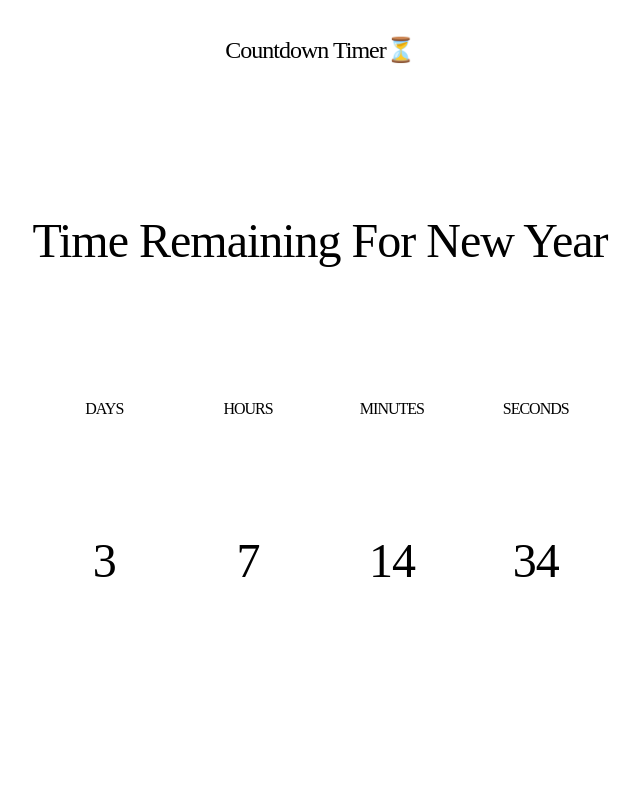
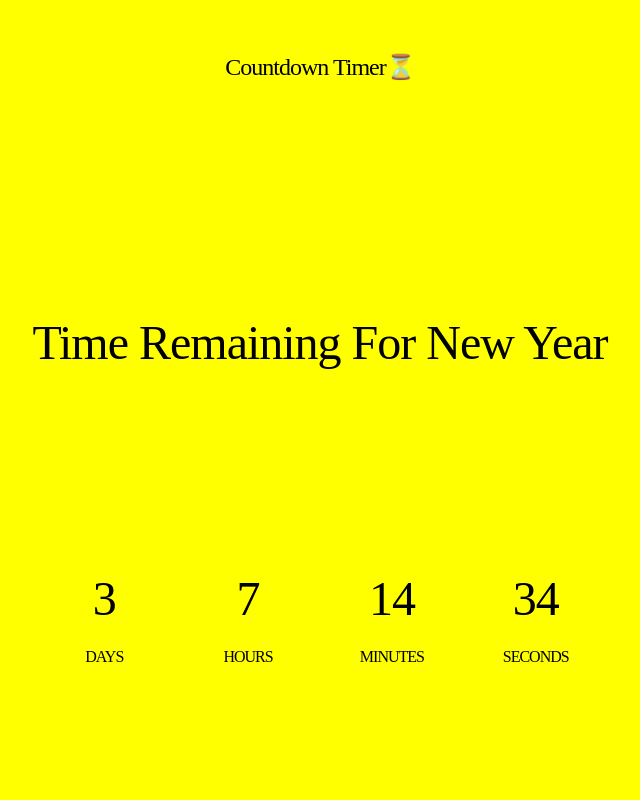
Before and after one commit to funcococode/countdown-timer, a website: page index.html in a window 1280 px wide. Shown: the whole page, without its empty margins (320-960 px from the left). Drawn offline with nearby package versions, Linux system fonts and the light colour scheme.

Commit message:
basic UI updates

```diff
--- a/index.html
+++ b/index.html
@@ -13,20 +13,20 @@
 
     <div id="clockWrapper" class="wrapper">
         <li class="clock">
+            <p id="days" class="value">23</p>
             <p class="clockTitle">Days</p>
-            <p id="days" class="value">23</p>
         </li>
         <li class="clock">
+            <p id="hours" class="value">6</p>
             <p class="clockTitle">Hours</p>
-            <p id="hours" class="value">6</p>
         </li>
         <li class="clock">
+            <p id="mins" class="value">53</p>
             <p class="clockTitle">Minutes</p>
-            <p id="mins" class="value">53</p>
         </li>
         <li class="clock">
+            <p id="seconds" class="value">10</p>
             <p class="clockTitle">Seconds</p>
-            <p id="seconds" class="value">10</p>
         </li>
     </div>
 
--- a/style.css
+++ b/style.css
@@ -14,9 +14,10 @@ body{
     width: 100vw;
     overflow: hidden;
     display: grid;
-    grid-template-rows: 1fr 4fr 5fr;
+    grid-template-rows: 1fr 4fr 2fr;
     align-items: center;
     justify-content: center;
+    background: yellow;
 }
 
 h2{
```
